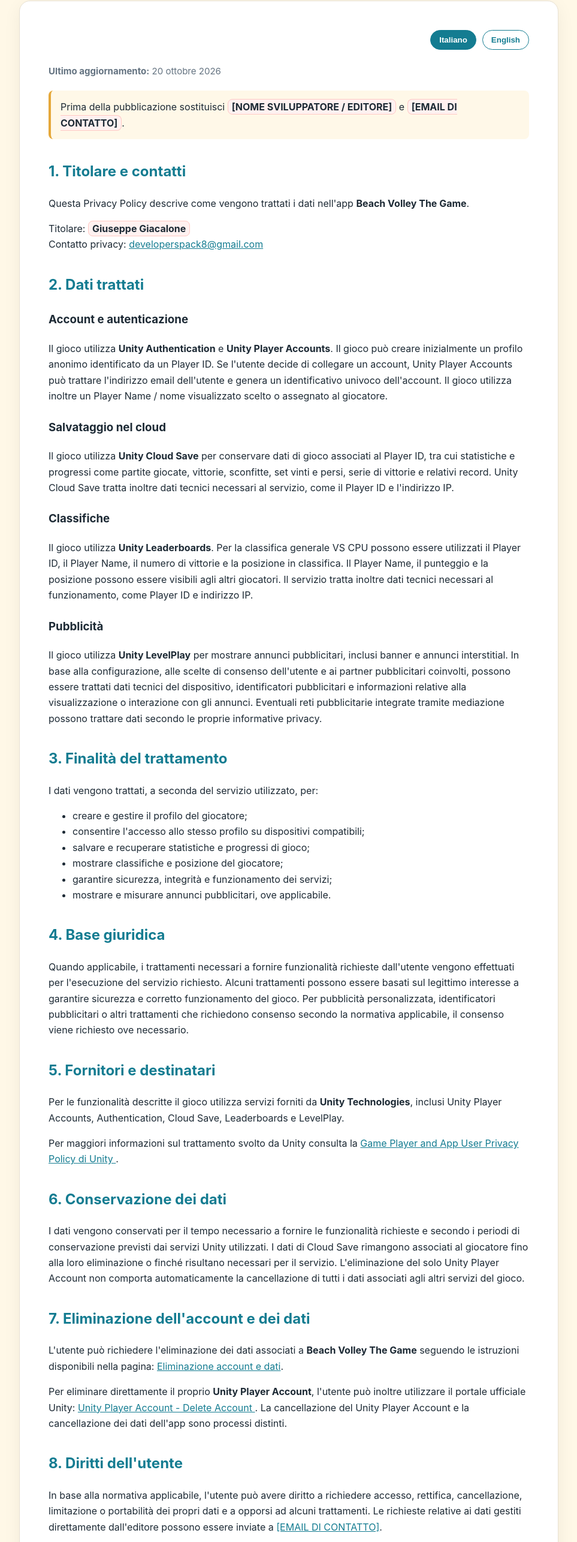
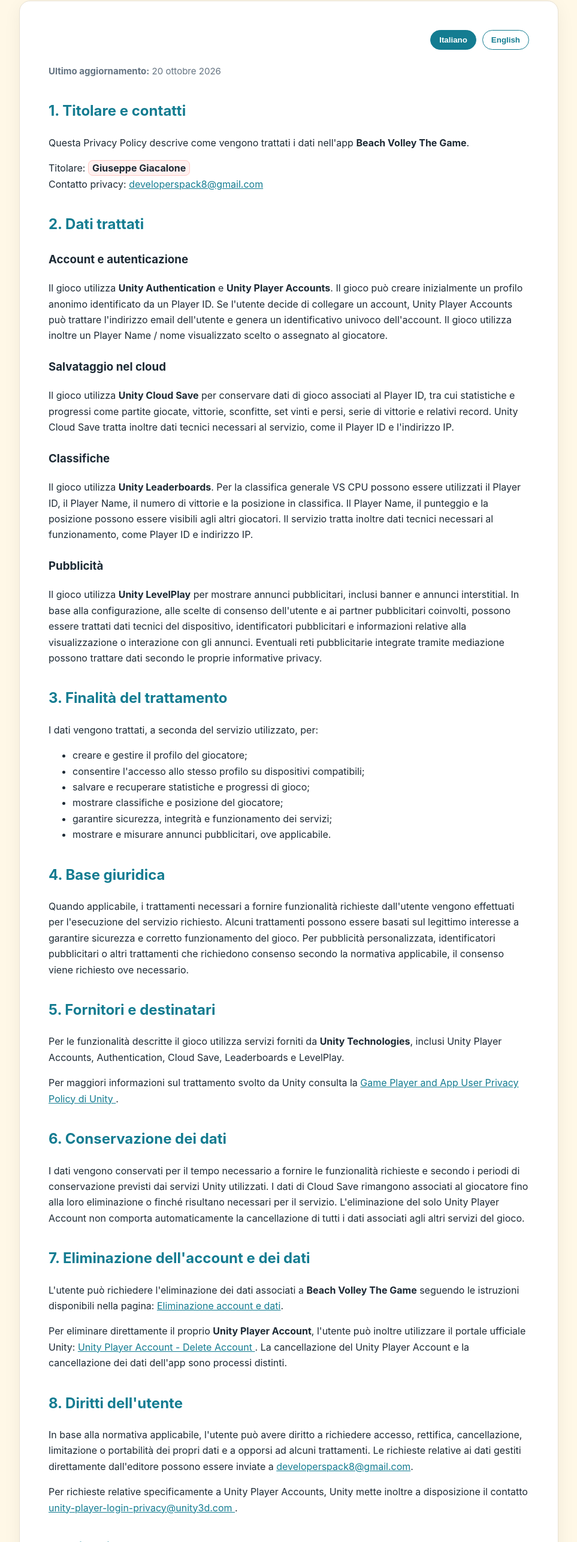
Before and after one commit to GiuseppeGiacalone/beachvolley-support, a plain HTML site: page privacy.html in a window 1280 px wide. Shown: the part 229-2800 px from the top of the page at 60% size, without its empty margins (158-1121 px from the left). Drawn offline with Linux system fonts and the light colour scheme.

Commit message:
Update contact information in privacy.html
Updated contact email and removed placeholder notices in the privacy policy.

```diff
--- a/privacy.html
+++ b/privacy.html
@@ -101,12 +101,6 @@
   <section data-lang="it">
     <p class="small"><strong>Ultimo aggiornamento:</strong> 20 ottobre 2026</p>
 
-    <div class="notice">
-      Prima della pubblicazione sostituisci
-      <span class="placeholder">[NOME SVILUPPATORE / EDITORE]</span> e
-      <span class="placeholder">[EMAIL DI CONTATTO]</span>.
-    </div>
-
     <h2>1. Titolare e contatti</h2>
     <p>
       Questa Privacy Policy descrive come vengono trattati i dati nell'app
@@ -114,7 +108,7 @@
     </p>
     <p>
       Titolare: <span class="placeholder">Giuseppe Giacalone</span><br>
-      Contatto privacy: <a href="mailto:[EMAIL DI CONTATTO]">developerspack8@gmail.com
+      Contatto privacy: <a href="mailto:developerspack8@gmail.com">developerspack8@gmail.com
 </a>
     </p>
 
@@ -227,7 +221,7 @@
       accesso, rettifica, cancellazione, limitazione o portabilità dei propri dati
       e a opporsi ad alcuni trattamenti. Le richieste relative ai dati gestiti
       direttamente dall'editore possono essere inviate a
-      <a href="mailto:[EMAIL DI CONTATTO]">[EMAIL DI CONTATTO]</a>.
+      <a href="mailto:developerspack8@gmail.com">developerspack8@gmail.com</a>.
     </p>
     <p>
       Per richieste relative specificamente a Unity Player Accounts, Unity mette
@@ -265,12 +259,6 @@
   <section data-lang="en">
     <p class="small"><strong>Last updated:</strong> October 20, 2026</p>
 
-    <div class="notice">
-      Before publishing, replace
-      <span class="placeholder">[DEVELOPER / PUBLISHER NAME]</span> and
-      <span class="placeholder">[CONTACT EMAIL]</span>.
-    </div>
-
     <h2>1. Controller and contact details</h2>
     <p>
       This Privacy Policy describes how data is handled in
@@ -278,7 +266,7 @@
     </p>
     <p>
       Controller: <span class="placeholder">Giuseppe Giacalone</span><br>
-      Privacy contact: <a href="mailto:[CONTACT EMAIL]">developerspack8@gmail.com</a>
+      Privacy contact: <a href="mailto:developerspack8@gmail.com">developerspack8@gmail.com</a>
     </p>
 
     <h2>2. Data processed</h2>
@@ -386,7 +374,7 @@
       correction, deletion, restriction or portability of their personal data and
       to object to certain processing. Requests concerning data controlled directly
       by the publisher may be sent to
-      <a href="mailto:[CONTACT EMAIL]">[CONTACT EMAIL]</a>.
+      <a href="mailto:developerspack8@gmail.com">developerspack8@gmail.com</a>.
     </p>
     <p>
       For requests specifically concerning Unity Player Accounts, Unity also
```
